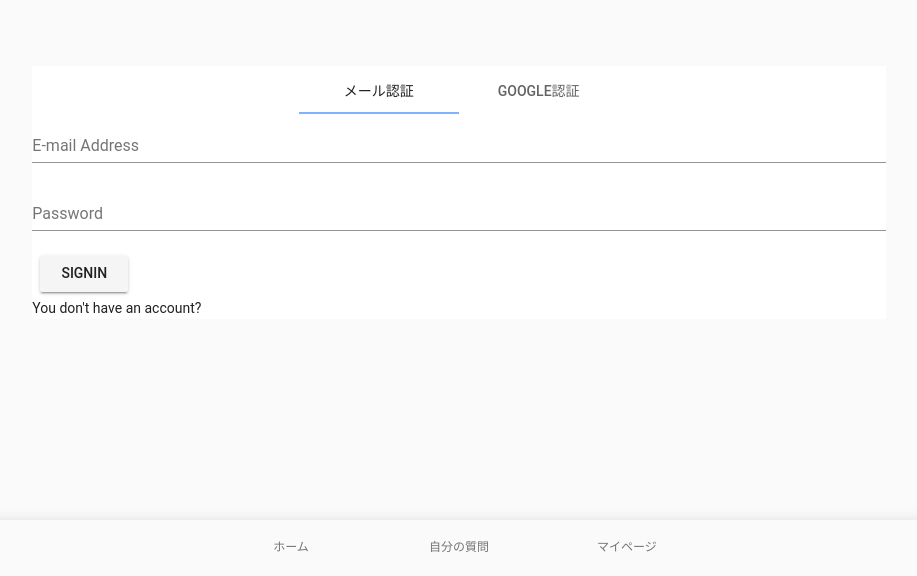
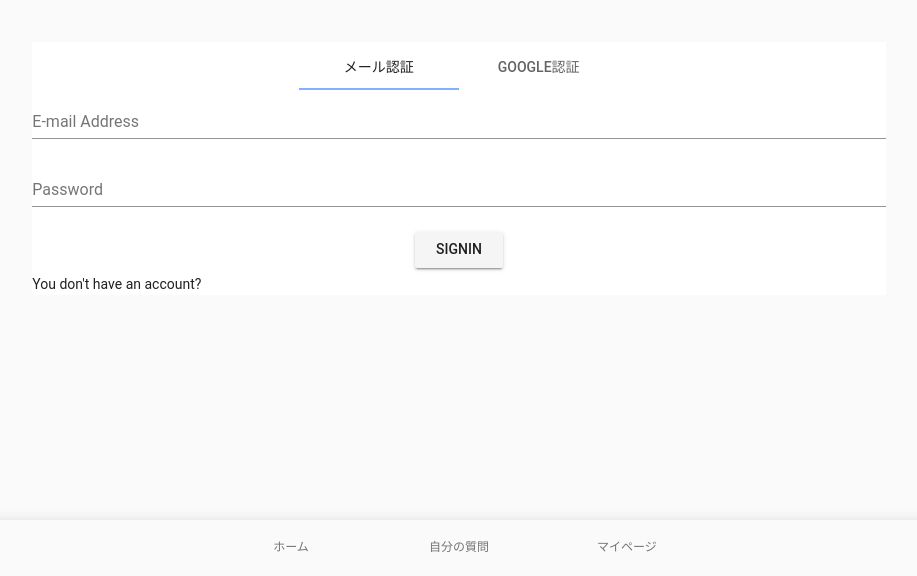
Before and after one commit to Gityaiz/monosashi, a Vue app: page /#/signin in a window 1280 px wide. Shown: the part 224-800 px from the top of the page, without its empty margins (181-1098 px from the left). Built offline with nearby package versions, Linux system fonts and the light colour scheme.

Commit message:
ログイン画面の更新

```diff
--- a/src/components/signin.vue
+++ b/src/components/signin.vue
@@ -1,7 +1,7 @@
 <template>
   <v-app>
     <v-layout>
-      <v-flex xs8 offset-xs2 mt-5 align-self-center>
+      <v-flex xs8 offset-xs2 align-self-center>
         <v-card flat>
           <v-tabs fixed-tabs>
             <v-tab @click="changeTab('mail')">メール認証</v-tab>
@@ -24,11 +24,15 @@
             >
             </v-text-field>
           </form>
-          <v-btn
-            v-if="mailAuth"
-          >
-          Signin
-          </v-btn>
+          <div id="mailAuthbtn">
+            <v-btn
+              v-if="mailAuth"
+              center
+            >
+            Signin
+            </v-btn>
+          </div>
+
           <p v-if="mailAuth">You don't have an account?</p>
 
           <div v-if="googleAuth" id="googleAuthbtn">
@@ -103,7 +107,13 @@ input {
   padding: 10px;
 }
 #googleAuthbtn {
-  height: 100px;
+  height: 200px;
+  display: flex;
+  flex-direction: column; /* 子要素をflexboxにより縦方向に揃える */
+  justify-content: center; /* 子要素をflexboxにより中央に配置する */
+  align-items: center;  /* 子要素をflexboxにより中央に配置する */
+}
+#mailAuthbtn {
   display: flex;
   flex-direction: column; /* 子要素をflexboxにより縦方向に揃える */
   justify-content: center; /* 子要素をflexboxにより中央に配置する */
```
